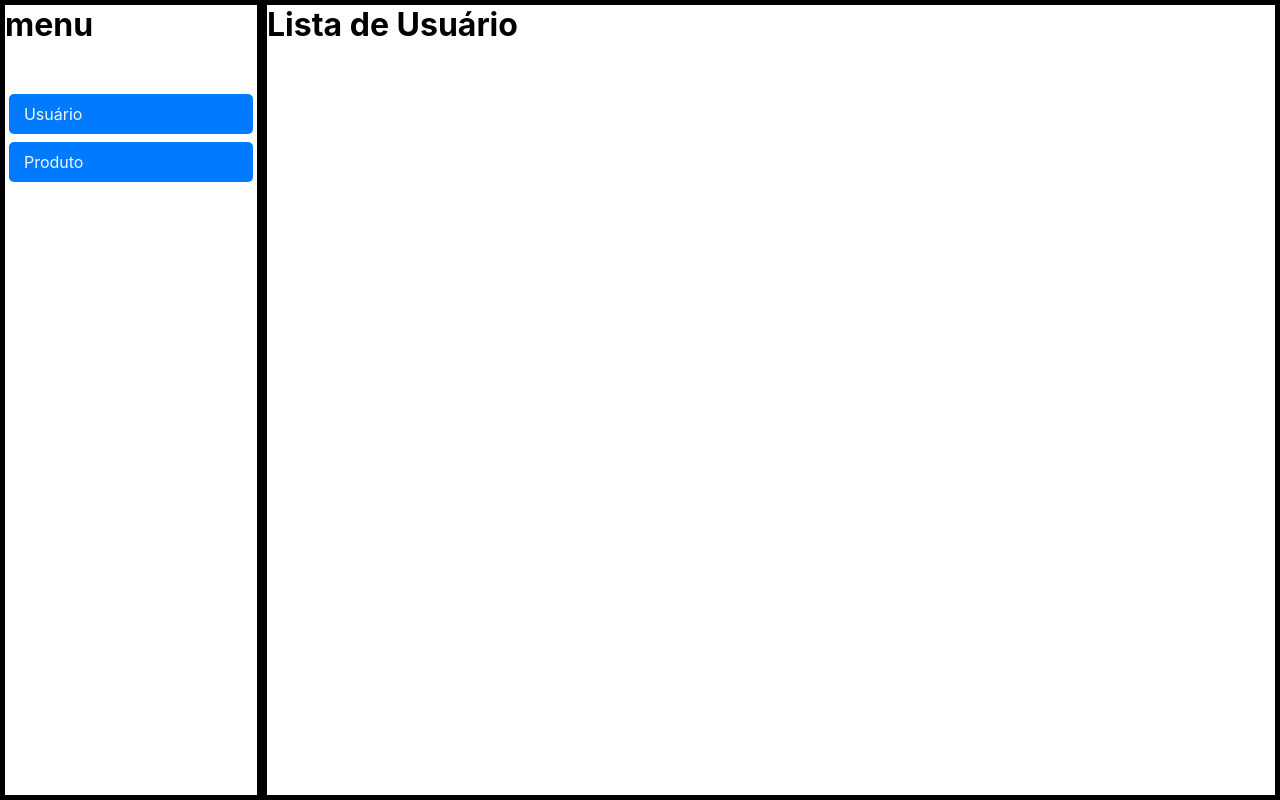
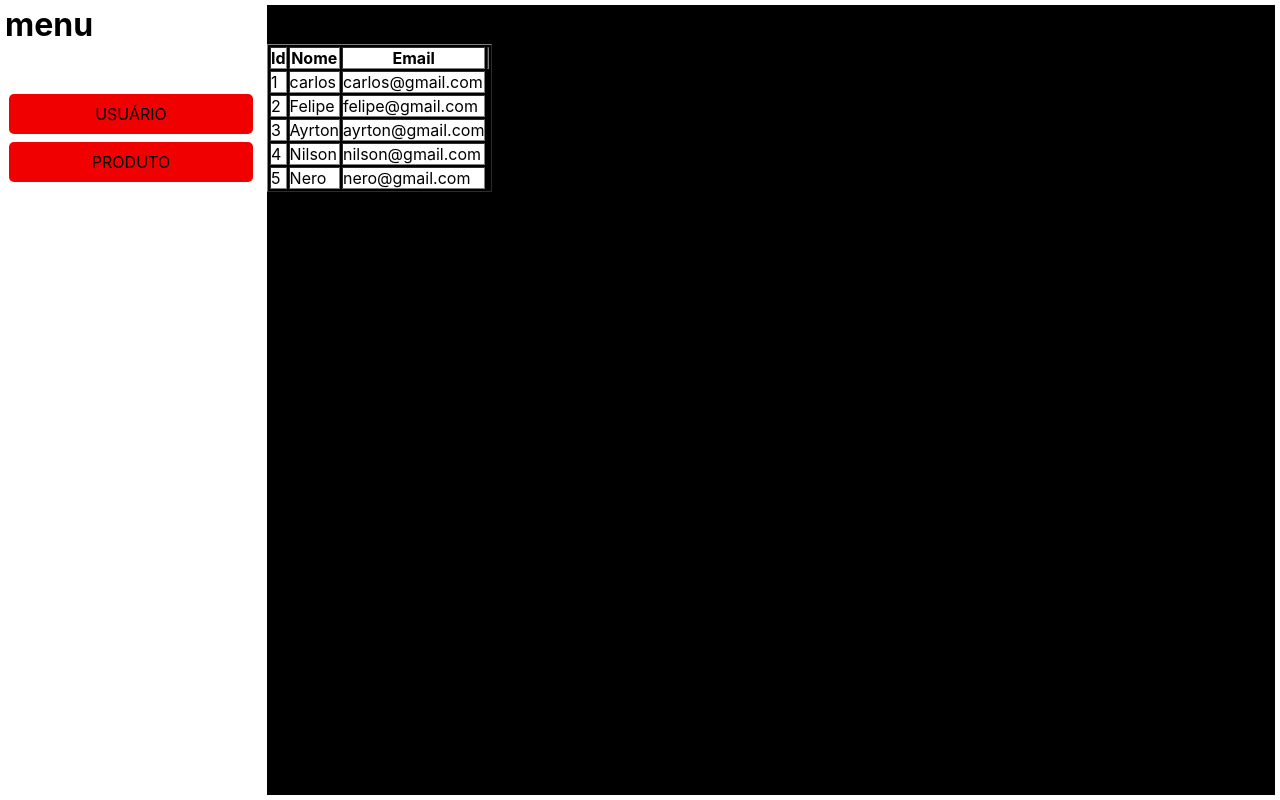
Before and after one commit to ayrtonEsilva/papelaria-front, a React (Create React App) app: page /listausuario in a window 1280 px wide. Built offline with nearby package versions, Linux system fonts and the light colour scheme.

Commit message:
alterado lista de usuario

```diff
--- a/src/componentes/menu/index.js
+++ b/src/componentes/menu/index.js
@@ -5,8 +5,8 @@
         <div>
 
             <nav>
-                <Link to="/listausuario" className='link'>Usuário</Link>
-                <Link to="/usuario" className='link'>Produto</Link>
+                <Link to="/listausuario" className='link'>USUÁRIO</Link>
+                <Link to="/usuario" className='link'>PRODUTO</Link>
             </nav>
 
         </div>
--- a/src/componentes/menu/styles.css
+++ b/src/componentes/menu/styles.css
@@ -2,19 +2,21 @@
     display: flex;
     flex-direction: column;
     margin-top: 50px;
+    text-align: center;
 }
 .link{
     text-decoration: none;
     color: inherit;
-    background-color: #007bff;
+    background-color: #f00000;
     border-radius: 5px;
     padding: 10px 15px;
     width: 85%;
     transition: .4s;
     margin: auto;
     margin-bottom: 8px;
+    color: rgb(0, 0, 0);;
+}
+.link:hover{
+    background-color: #dc0000;
     color: aliceblue;
 }
-.link:hover{
-    background-color: #0056b3;
-}
--- a/src/pages/dashboard/index.js
+++ b/src/pages/dashboard/index.js
@@ -2,7 +2,7 @@
 import Logo from '../../assets/img/logo.jpg'
 import Menu from '../../componentes/menu'
 
-export default function Listausuario(){
+export default function Dashboard(){
    return(
     <div className="dashboard-container">
         <div className='menu'>
--- a/src/pages/dashboard/styles.css
+++ b/src/pages/dashboard/styles.css
@@ -8,6 +8,7 @@
     display: flex;
     height: 100vh;
     flex-direction: row;
+    width: 90%;
 }
 .menu{
     width: 20%;
--- a/src/pages/global.css
+++ b/src/pages/global.css
@@ -4,19 +4,23 @@
 }
 
 .dashboard-container{
-    background-color: #000000;
+    background-color: #ffffff;
     display: flex;
     height: 100vh;
     flex-direction: row;
 }
 .menu{
     width: 20%;
-    background-color: #ffffff;
+    background-color: rgb(255, 255, 255);
     margin: 5px
 
 }
 .principal{
     width: 80%;
-    background-color: rgb(255, 255, 255);
-    margin: 5px
+    background-color: rgb(1, 0, 0);
+    margin: 5px;
+    color: #000000;
 }
+tr{
+    background-color: #ffffff;
+}
--- a/src/pages/listarUsuario/index.js
+++ b/src/pages/listarUsuario/index.js
@@ -5,6 +5,13 @@
 
 
 export default function Listausuario(){
+    const dados = [
+        {id:1,nome:"carlos",email:"carlos@gmail.com",Senha:"123"},
+        {id:2,nome:"Felipe",email:"felipe@gmail.com",Senha:"321"},
+        {id:3,nome:"Ayrton",email:"ayrton@gmail.com",Senha:"321"},
+        {id:4,nome:"Nilson",email:"nilson@gmail.com",Senha:"321"},
+        {id:5,nome:"Nero",email:"nero@gmail.com",Senha:"321"}
+    ]
     return(
         <div className="dashboard-container">
             <div className='menu'>
@@ -13,6 +20,27 @@
             </div>
             <div className='principal'>
                 <h1>Lista de Usuário </h1>
+                <table border={1}>
+                    <tr>
+                        <th>Id</th>
+                        <th>Nome</th>
+                        <th>Email</th>
+                        <th></th>
+                    </tr>
+                    {
+                        dados.map((usu)=>{
+                            return(
+                                <tr key={usu.toString()}>
+                                    <td>{usu.id}</td>
+                                    <td>{usu.nome}</td>
+                                    <td>{usu.email}</td>
+
+                                </tr>
+                            )
+                        })
+                    }
+
+                </table>
             </div>
         </div>
     )
--- a/src/routes.js
+++ b/src/routes.js
@@ -2,7 +2,7 @@
 
 import Logon from './pages/logon';
 import Dashboard from './pages/dashboard';
-import Listausuario from './pages/listarusuario';
+import Listausuario from './pages/listarUsuario';
 
 export default function Rotas(){
     return(
```
Also changed, not shown: src/pages/listarUsuario/styles.css (deleted).
